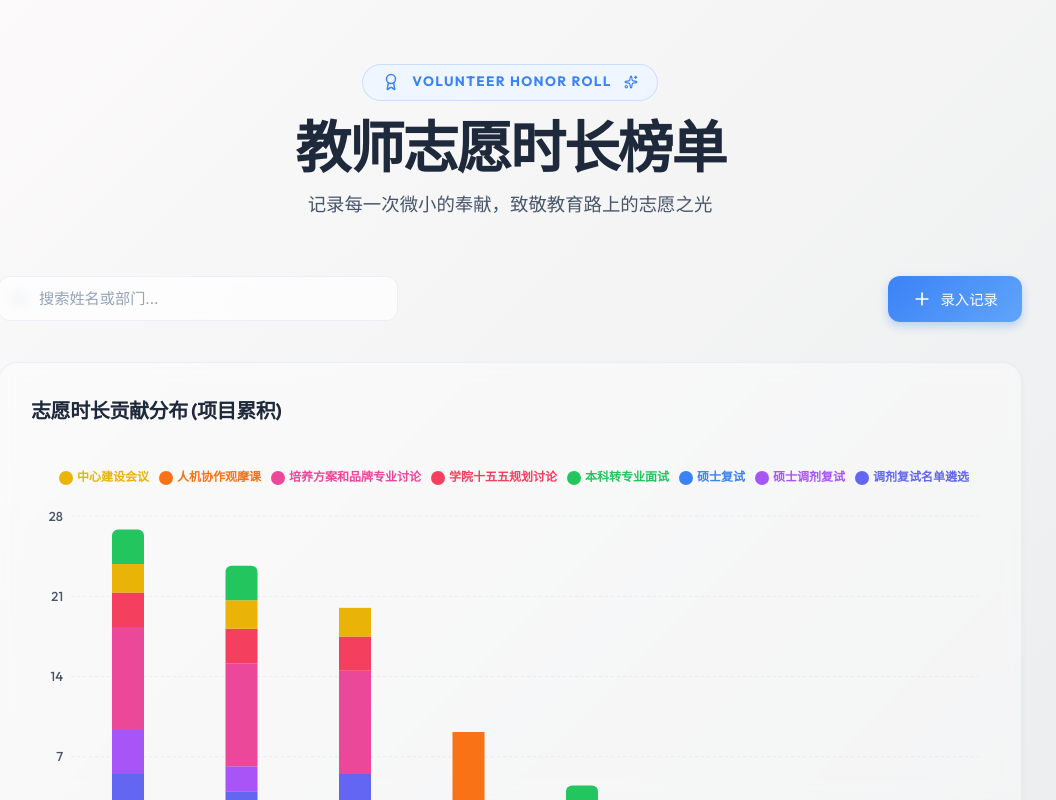
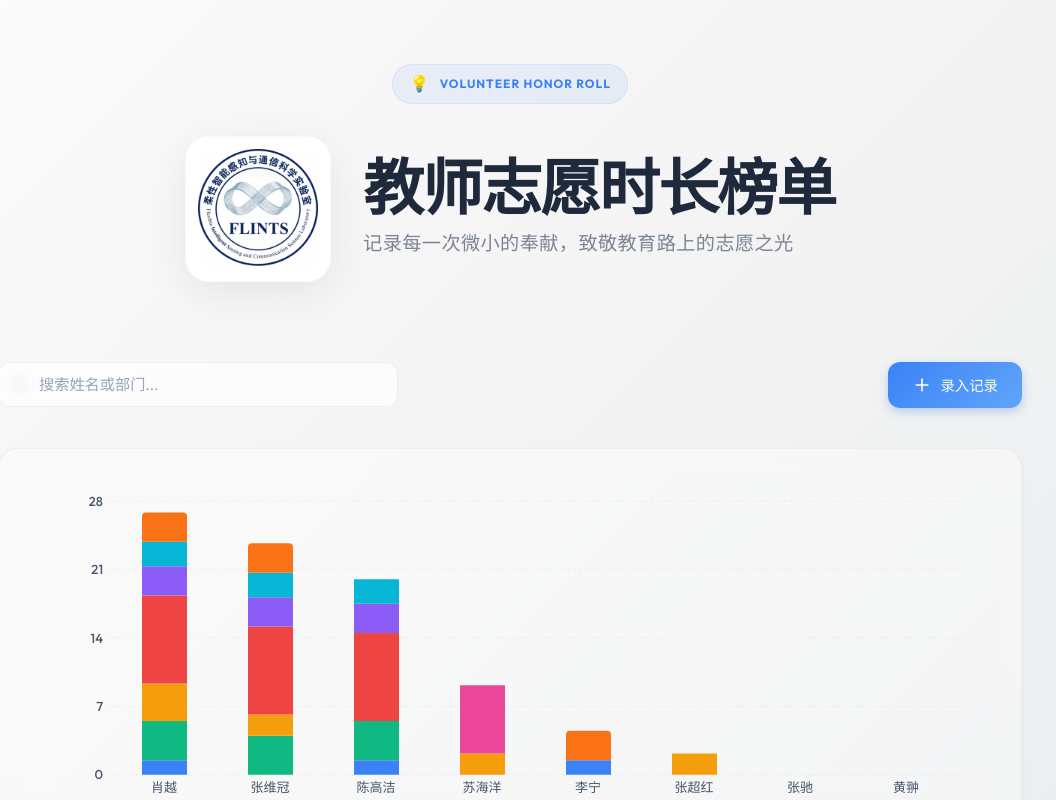
Before and after one commit to JamesRaoXiaoJian/volunteer-hours-ranking, a React (Vite) app: page / in a window 1280 px wide. Shown: the whole page, without its empty margins (130-1186 px from the left). Built offline with nearby package versions, Linux system fonts and the light colour scheme.

Commit message:
style: optimize logo layout and enhance data precision

```diff
--- a/src/App.jsx
+++ b/src/App.jsx
@@ -69,7 +69,7 @@ function App() {
         const newHistory = (t.history || []).filter(e => e.timestamp !== entry.timestamp);
         const newProjects = {};
         newHistory.forEach(h => {
-          newProjects[h.project] = (newProjects[h.project] || 0) + h.hours;
+          newProjects[h.project] = Math.round(((newProjects[h.project] || 0) + h.hours) * 100) / 100;
         });
         return { ...t, history: newHistory, projects: newProjects };
       }
@@ -118,10 +118,10 @@ function App() {
       };
       teacher.history = [...(teacher.history || []), historyEntry];
 
-      // Sync project totals
+      // Recalculate project totals with precision protection
       const newProjects = {};
       teacher.history.forEach(h => {
-        newProjects[h.project] = (newProjects[h.project] || 0) + h.hours;
+        newProjects[h.project] = Math.round(((newProjects[h.project] || 0) + h.hours) * 100) / 100;
       });
       teacher.projects = newProjects;
       newTeachers[targetIndex] = teacher;
--- a/src/components/Header.jsx
+++ b/src/components/Header.jsx
@@ -1,38 +1,72 @@
-import { Award, Sparkles } from 'lucide-react';
+import React from 'react';
+import logo from '../figures/logo.jpg';
+import { Sparkles } from 'lucide-react';
 
 export default function Header() {
   return (
-    <header style={{ marginBottom: '3.5rem', textAlign: 'center' }} className="animate-fade-in">
+    <header style={{ marginBottom: '5rem', textAlign: 'center' }} className="animate-fade-in">
       <div style={{
         display: 'inline-flex',
         alignItems: 'center',
+        gap: '0.6rem',
+        backgroundColor: 'rgba(59, 130, 246, 0.08)',
+        padding: '6px 16px',
+        borderRadius: '100px',
+        color: 'var(--primary)',
+        fontSize: '0.75rem',
+        fontWeight: '700',
+        letterSpacing: '0.08em',
+        marginBottom: '2rem',
+        border: '1px solid rgba(59, 130, 246, 0.1)'
+      }}>
+        <span style={{ fontSize: '1rem' }}>💡</span> VOLUNTEER HONOR ROLL
+      </div>
+
+      <div style={{ display: 'flex', alignItems: 'center', justifyContent: 'center', gap: '2rem' }}>
+        <div style={{
+          background: 'white',
+          padding: '12px',
+          borderRadius: '24px',
+          boxShadow: '0 10px 40px rgba(0,0,0,0.08)',
+          display: 'flex',
+          alignItems: 'center',
           justifyContent: 'center',
-        gap: '0.75rem',
-        marginBottom: '1rem',
-        padding: '0.4rem 1.2rem',
-        background: 'var(--primary-light)',
-        borderRadius: '100px',
-        border: '1px solid rgba(59, 130, 246, 0.2)'
+          border: '1px solid rgba(0,0,0,0.02)'
         }}>
-        <Award size={18} color="var(--primary)" />
-        <span style={{ color: 'var(--primary)', fontWeight: '700', fontSize: '0.85rem', letterSpacing: '0.1em' }}>
-          VOLUNTEER HONOR ROLL
-        </span>
-        <Sparkles size={14} color="var(--primary)" />
+          <img
+            src={logo}
+            alt="Logo"
+            style={{
+              height: '7.5rem',
+              width: 'auto',
+              borderRadius: '16px'
+            }}
+          />
         </div>
+        <div style={{ display: 'flex', flexDirection: 'column', justifyContent: 'center', textAlign: 'left' }}>
           <h1 style={{
-        fontSize: '3.5rem',
-        fontWeight: '800',
+            fontSize: '3.8rem',
+            fontWeight: '900',
             color: 'var(--text-primary)',
-        marginBottom: '0.75rem',
-        lineHeight: '1.1',
-        letterSpacing: '-0.04em'
+            letterSpacing: '-0.03em',
+            lineHeight: '1',
+            margin: 0
           }}>
             教师志愿时长榜单
           </h1>
-      <p style={{ color: 'var(--text-secondary)', fontSize: '1.15rem', fontWeight: '400', maxWidth: '600px', margin: '0 auto' }}>
+          <p style={{
+            color: 'var(--text-secondary)',
+            fontSize: '1.2rem',
+            marginTop: '0.6rem',
+            fontWeight: '500',
+            opacity: 0.7,
+            margin: '0.6rem 0 0 0',
+            letterSpacing: '0.02em'
+          }}>
             记录每一次微小的奉献，致敬教育路上的志愿之光
           </p>
+        </div>
+      </div>
     </header>
   );
 }
--- a/src/components/TeacherFormModal.jsx
+++ b/src/components/TeacherFormModal.jsx
@@ -32,7 +32,7 @@ export default function TeacherFormModal({ isOpen, onClose, onSubmit, initialDat
       let diffMinutes = (endH * 60 + endM) - (startH * 60 + startM);
       if (diffMinutes < 0) diffMinutes += 24 * 60; // Handle overnight if needed
 
-      const hours = Math.round((diffMinutes / 60) * 10) / 10; // Round to 1 decimal
+      const hours = Math.round((diffMinutes / 60) * 100) / 100; // Round to 2 decimals for precision
       setCalculatedHours(hours);
     }
   }, [startTime, endTime]);
--- a/src/components/VolunteerChart.jsx
+++ b/src/components/VolunteerChart.jsx
@@ -1,48 +1,68 @@
-import React, { useMemo } from 'react';
-import { BarChart, Bar, XAxis, YAxis, CartesianGrid, Tooltip, ResponsiveContainer, Legend } from 'recharts';
+import React from 'react';
+import {
+  BarChart,
+  Bar,
+  XAxis,
+  YAxis,
+  CartesianGrid,
+  Tooltip,
+  Legend,
+  ResponsiveContainer
+} from 'recharts';
 
-// Distinct modern colors
-const COLORS = [
-  '#3b82f6', // blue
-  '#6366f1', // indigo
-  '#a855f7', // purple
-  '#ec4899', // pink
-  '#f43f5e', // rose
-  '#f97316', // orange
-  '#eab308', // yellow
-  '#22c55e', // green
-  '#14b8a6', // teal
-  '#06b6d4'  // cyan
+const CustomTooltip = ({ active, payload, label }) => {
+  if (active && payload && payload.length) {
+    return (
+      <div style={{
+        backgroundColor: 'rgba(255, 255, 255, 0.98)',
+        padding: '16px',
+        borderRadius: '16px',
+        boxShadow: '0 10px 30px rgba(0,0,0,0.15)',
+        backdropFilter: 'blur(10px)',
+        border: '1px solid rgba(255,255,255,0.2)',
+        maxHeight: '400px',
+        overflowY: 'auto'
+      }}>
+        <p style={{ margin: '0 0 10px 0', fontWeight: '800', color: '#1e293b', fontSize: '1.05rem', borderBottom: '2px solid var(--primary-light)', paddingBottom: '6px' }}>{label}</p>
+        <ul style={{ listStyle: 'none', padding: 0, margin: 0, display: 'flex', flexDirection: 'column', gap: '4px' }}>
+          {payload.map((entry, index) => {
+            if (entry.value === 0) return null;
+            const formattedValue = typeof entry.value === 'number' ? Number(entry.value.toFixed(2)) : entry.value;
+            return (
+              <li key={index} style={{ color: entry.color, fontSize: '0.85rem', fontWeight: '600' }}>
+                {entry.name} : {formattedValue}
+              </li>
+            );
+          })}
+        </ul>
+        <div style={{ marginTop: '8px', paddingTop: '8px', borderTop: '1px solid #eee', fontWeight: '800', color: '#1e293b' }}>
+          总计 : {Number(payload.reduce((sum, entry) => sum + (entry.value || 0), 0).toFixed(2))}
+        </div>
+      </div>
+    );
+  }
+  return null;
+};
+
+export default function VolunteerChart({ data, projectNames }) {
+  const colors = [
+    '#3b82f6', '#10b981', '#f59e0b', '#ef4444',
+    '#8b5cf6', '#ec4899', '#06b6d4', '#f97316'
   ];
 
-export default function VolunteerChart({ data, projectNames }) {
-  if (!data || data.length === 0) return null;
-
-  const chartData = useMemo(() => {
-    return data.map(teacher => {
-      const flattened = { name: teacher.name };
-      projectNames.forEach(p => {
-        flattened[p] = teacher.projects[p] || 0;
-      });
-      return flattened;
-    });
-  }, [data, projectNames]);
-
   return (
-    <div className="animate-fade-in" style={{ width: '100%' }}>
-      <h3 style={{ marginBottom: '2.5rem', fontWeight: '700', color: 'var(--text-primary)', fontSize: '1.25rem', textAlign: 'left' }}>
-        志愿时长贡献分布 (项目累积)
-      </h3>
     <div style={{ width: '100%', height: 400 }}>
-        <ResponsiveContainer width="100%" height="100%">
-          <BarChart data={chartData} margin={{ top: 0, right: 10, left: -20, bottom: 0 }}>
+      <ResponsiveContainer>
+        <BarChart
+          data={data}
+          margin={{ top: 20, right: 30, left: 20, bottom: 5 }}
+        >
           <CartesianGrid strokeDasharray="3 3" vertical={false} stroke="rgba(0,0,0,0.05)" />
           <XAxis
             dataKey="name"
             axisLine={false}
             tickLine={false}
             tick={{ fill: 'var(--text-secondary)', fontSize: 13, fontWeight: 500 }}
-              dy={10}
           />
           <YAxis
             axisLine={false}
@@ -51,45 +71,26 @@ export default function VolunteerChart({ data, projectNames }) {
           />
           <Tooltip
             cursor={{ fill: 'rgba(59, 130, 246, 0.04)', radius: 8 }}
-              contentStyle={{
-                borderRadius: '16px',
-                border: 'none',
-                boxShadow: '0 10px 30px rgba(0,0,0,0.15)',
-                backgroundColor: 'rgba(255, 255, 255, 0.98)',
-                backdropFilter: 'blur(10px)',
-                padding: '16px',
-                maxHeight: '400px',
-                overflowY: 'auto'
-              }}
-              itemStyle={{ fontWeight: 600, fontSize: '13px', padding: '2px 0' }}
-              labelStyle={{ fontWeight: 800, marginBottom: '12px', color: 'var(--text-primary)', fontSize: '15px', borderBottom: '1px solid var(--border-color)', paddingBottom: '8px' }}
+            content={<CustomTooltip />}
           />
           <Legend
-              verticalAlign="top"
-              align="right"
+            wrapperStyle={{ paddingTop: '20px' }}
             iconType="circle"
-              layout="horizontal"
-              wrapperStyle={{
-                paddingBottom: '30px',
-                fontSize: '12px',
-                fontWeight: 600,
-                maxWidth: '100%',
-                overflow: 'hidden'
-              }}
+            iconSize={8}
           />
           {projectNames.map((project, index) => (
             <Bar
               key={project}
-                dataKey={project}
+              dataKey={`projects.${project}`}
+              name={project}
               stackId="a"
-                fill={COLORS[index % COLORS.length]}
-                barSize={32}
-                radius={index === projectNames.length - 1 ? [6, 6, 0, 0] : [0, 0, 0, 0]}
+              fill={colors[index % colors.length]}
+              barSize={45}
+              radius={[index === projectNames.length - 1 ? 4 : 0, index === projectNames.length - 1 ? 4 : 0, 0, 0]}
             />
           ))}
         </BarChart>
       </ResponsiveContainer>
     </div>
-    </div>
   );
 }
--- a/src/utils/storage.js
+++ b/src/utils/storage.js
@@ -1,10 +1,11 @@
 import initialTeachersData from '../data/teachers.json';
 
-const STORAGE_KEY = 'volunteer_leaderboard_data_v3';
+const STORAGE_KEY = 'volunteer_leaderboard_data_v4';
 
 // Helper to calculate total hours dynamically
 export const calculateTotal = (projects) => {
-  return Object.values(projects || {}).reduce((sum, val) => sum + (parseFloat(val) || 0), 0);
+  const total = Object.values(projects || {}).reduce((sum, val) => sum + (parseFloat(val) || 0), 0);
+  return Math.round(total * 100) / 100;
 };
 
 export const getTeachersData = () => {
```
Also changed, not shown: src/figures/logo.jpg (added). Lines whose indentation alone changed are shown as unchanged.
